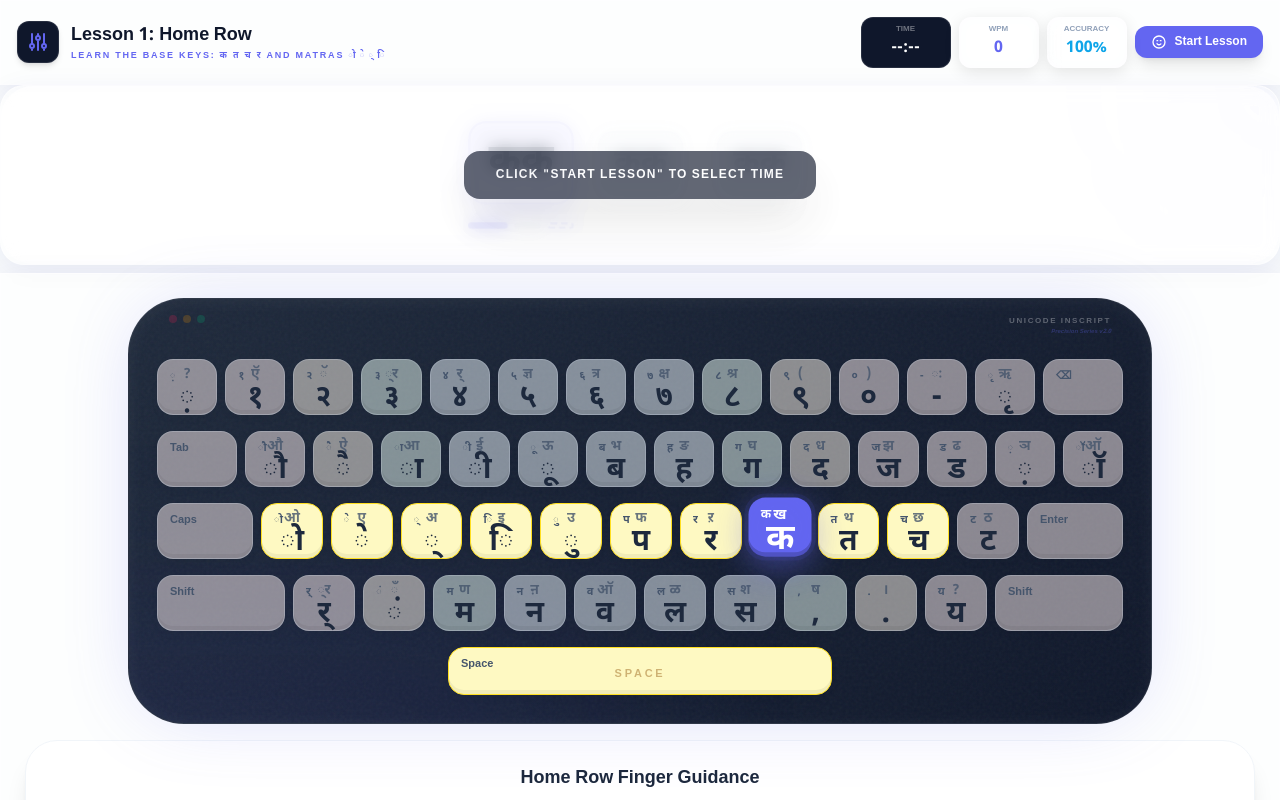
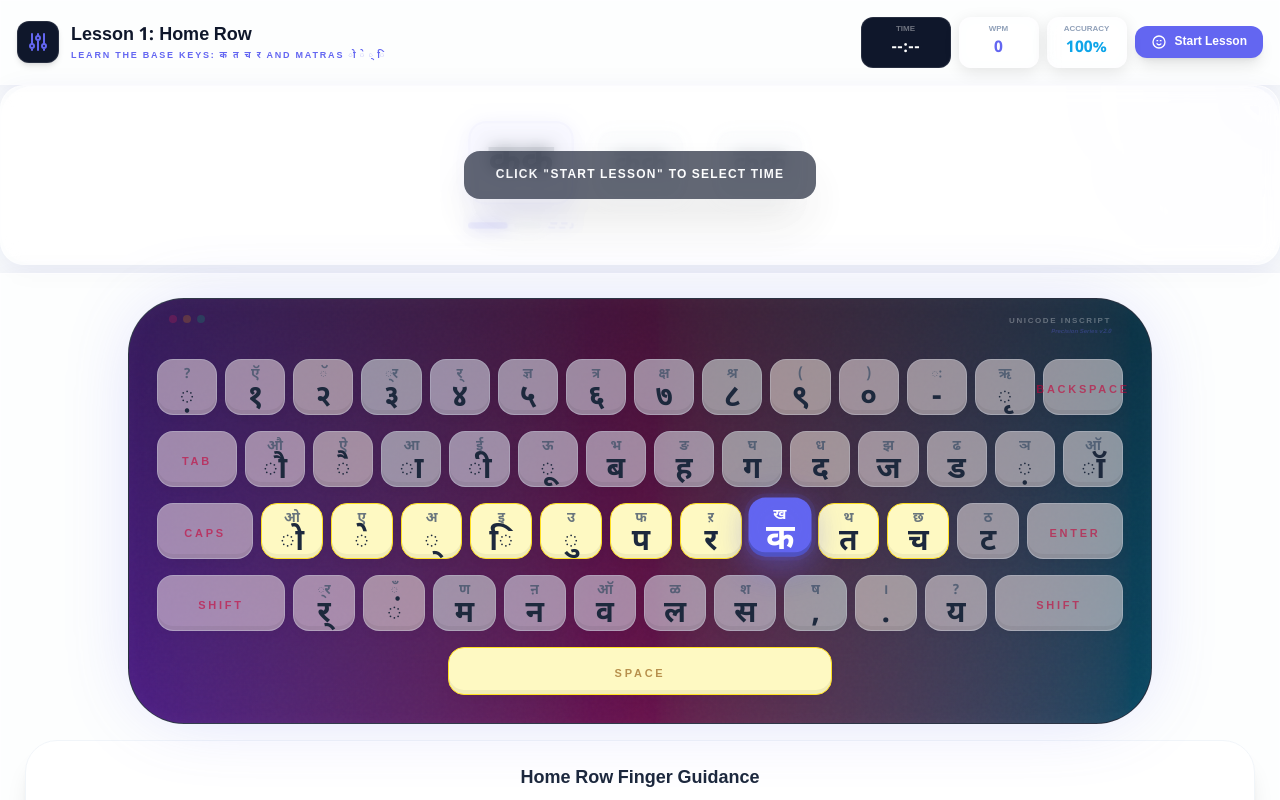
Before and after one commit to jangir-rishbh/hindi-typing-master, a Next.js app: page /lesson/1 in a window 1280 px wide. Shown: the top 800 px of the page. Built offline with nearby package versions, Linux system fonts and the light colour scheme.

Commit message:
keyboard main dublicate akshar ko hataya or keyboard ki ui ko change kiya

```diff
--- a/components/VisualKeyboard.tsx
+++ b/components/VisualKeyboard.tsx
@@ -15,18 +15,6 @@ const VisualKeyboard: React.FC<VisualKeyboardProps> = ({
     isShiftRequired = false,
     activeLessonId = null
 }) => {
-
-    // Helper function to get Hindi character from keyboard layout
-    const getHindiCharacterForKey = (keyLabel: string): string => {
-        for (const row of keyboardRows) {
-            for (const key of row) {
-                if (key.label === keyLabel && key.hindi) {
-                    return key.hindi;
-                }
-            }
-        }
-        return keyLabel; // fallback to original label
-    };
 
     const getKeyStyle = (key: KeyData) => {
         let base = "relative flex flex-col items-center justify-center m-[4px] rounded-2xl transition-all duration-75 select-none group ";
@@ -104,7 +92,10 @@ const VisualKeyboard: React.FC<VisualKeyboardProps> = ({
         <div className="w-full max-w-5xl mx-auto p-4 md:p-6 keyboard-deck rounded-[3.5rem] border border-white/10 shadow-[0_0_80px_-20px_rgba(99,102,241,0.3),inset_0_2px_20px_rgba(255,255,255,0.05)] relative group overflow-hidden">
 
             {/* Dynamic RGB Underglow / Ambient Light */}
-            <div className="absolute -bottom-20 left-1/2 -translate-x-1/2 w-3/4 h-40 bg-primary/20 blur-[100px] rounded-full opacity-50 animate-pulse-slow"></div>
+            <div className="absolute inset-0 rounded-[3.5rem] opacity-60">
+                <div className="absolute inset-0 bg-gradient-to-r from-purple-600 via-pink-600 to-cyan-600 animate-pulse"></div>
+                <div className="absolute inset-0 bg-gradient-to-t from-transparent via-black/20 to-black/40"></div>
+            </div>
 
             {/* Keyboard Frame Decorative Elements */}
             <div className="absolute top-4 left-10 flex gap-1.5 pointer-events-none opacity-20">
@@ -136,12 +127,7 @@ const VisualKeyboard: React.FC<VisualKeyboardProps> = ({
                                     {/* Physical Keycap Top Surface */}
                                     <div className={`absolute inset-0 rounded-2xl transition-opacity ${isPressed ? 'bg-black/10' : 'bg-white/5 opacity-0 group-hover:opacity-100'}`}></div>
 
-                                    {/* Hindi Legend for Finger Guidance */}
-                                    <span className={`absolute top-2 left-3 hindi-legend text-[10px] md:text-[11px] font-bold transition-all ${isTarget || isPressed ? 'scale-110 text-white' : 'text-slate-600'}`}>
-                                        {key.label === 'Control' ? 'CTRL' : getHindiCharacterForKey(key.label)}
-                                    </span>
-
-                                    {/* Center Legend Container */}
+                                    {/* Hindi Characters - Base and Shift */}
                                     <div className="flex flex-col items-center justify-center pt-2 relative z-10">
                                         {/* Shift Component (Upper Legend) */}
                                         {key.shiftHindi && (
@@ -150,15 +136,26 @@ const VisualKeyboard: React.FC<VisualKeyboardProps> = ({
                                             </span>
                                         )}
 
-                                        {/* Main Component */}
+                                        {/* Main Component - Base Character */}
                                         {key.hindi && (
                                             <span className={`text-2xl md:text-3xl font-bold hindi-text -mt-1 transition-all ${isTarget || isPressed ? 'text-white scale-110' : (isShiftRequired ? 'opacity-20 translate-y-1' : 'text-slate-800')}`}>
                                                 {key.hindi}
                                             </span>
                                         )}
 
-                                        {!key.hindi && key.width && (
-                                            <span className="text-[10px] md:text-[11px] font-black uppercase opacity-40 tracking-[.25em]">{key.id === 'Space' ? 'SPACE' : ''}</span>
+                                        {/* Special Keys - Show label if no Hindi character */}
+                                        {!key.hindi && (
+                                            <span className="text-[10px] md:text-[11px] font-black uppercase opacity-60 tracking-[.25em]">
+                                                {key.id === 'Space' ? 'SPACE' :
+                                                 key.id === 'CapsLock' ? 'CAPS' :
+                                                 key.id === 'ShiftLeft' || key.id === 'ShiftRight' ? 'SHIFT' :
+                                                 key.id === 'ControlLeft' || key.id === 'ControlRight' ? 'CTRL' :
+                                                 key.id === 'AltLeft' || key.id === 'AltRight' ? 'ALT' :
+                                                 key.id === 'Enter' ? 'ENTER' :
+                                                 key.id === 'Backspace' ? 'BACKSPACE' :
+                                                 key.id === 'Tab' ? 'TAB' :
+                                                 key.label}
+                                            </span>
                                         )}
                                     </div>
 
```
